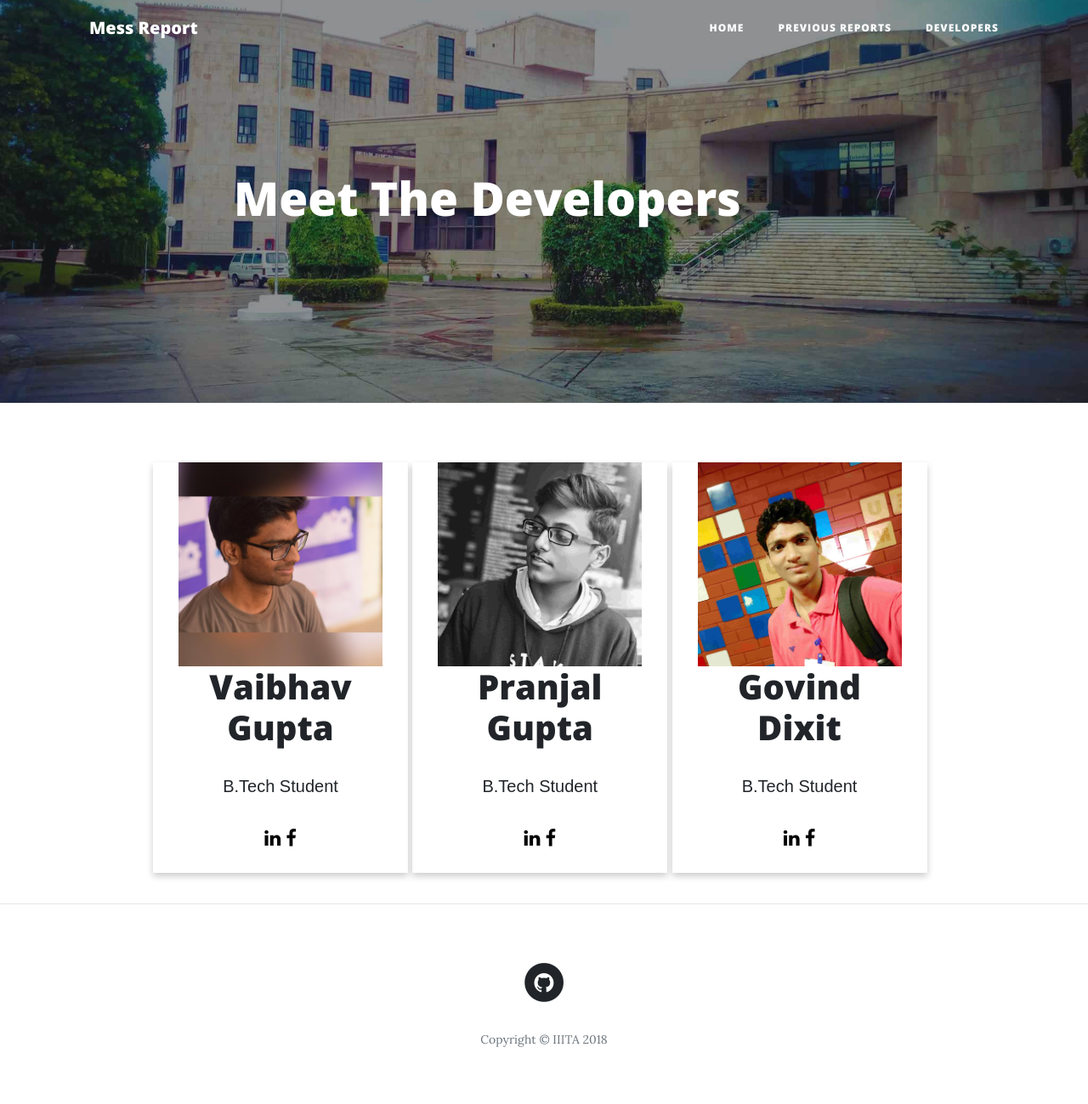
After one commit to GOVINDDIXIT/IIITA-Mess-App, a Django app: page /developers/ in a window 1280 px wide. The commit adds this page. Shown: the whole page at 85% size. Run offline with Django 3.2, Linux system fonts and the light colour scheme; some libraries are stand-ins or nearby versions.

Commit message:
Complete The Blog

```diff
--- a/backend/blog/urls.py
+++ b/backend/blog/urls.py
@@ -6,4 +6,6 @@ urlpatterns = [
     path('', views.homepage, name='homepage'),
     path('view/<date>/', views.view_post, name='view_post'),
     path('previous_report/', views.previous_reports, name='previous_report'),
+    path('developers/', views.developers, name='developers'),
+    path('check-status/', views.today_report_submitted, name="check_status"),
 ]
--- a/backend/blog/views.py
+++ b/backend/blog/views.py
@@ -4,17 +4,21 @@ from django.utils import timezone
 from django.shortcuts import render
 from django.http import HttpResponse
 from django.core.paginator import Paginator, EmptyPage, PageNotAnInteger
+from django.http import JsonResponse
+from django.views.decorators.csrf import csrf_exempt
 
 from review.models import ReviewQuestion
 
 
 def homepage(request):
     reports = []
+    status = True
     try:
         date = ReviewQuestion.objects.all().order_by(
             '-timestamp').first().timestamp.date()
     except:
-        date = False
+        status = False
+        date = timezone.now().date()
     queryset = ReviewQuestion.objects.filter(
         timestamp__date=date, ques_type='DAILY')
     while queryset.exists():
@@ -31,7 +35,7 @@ def homepage(request):
     except EmptyPage:
         posts = paginator.page(paginator.num_pages)
 
-    return render(request, 'blog/index.html', {'posts': posts, 'status': date})
+    return render(request, 'blog/index.html', {'posts': posts, 'status': status})
 
 
 def view_post(request, date):
@@ -45,6 +49,18 @@ def previous_reports(request):
         date = request.POST.get('date')
         queryset = ReviewQuestion.objects.filter(timestamp__date=date)
         return render(request, 'blog/view_post.html', {'report': queryset, 'status': queryset.exists(), 'date': date})
-        # except ReviewQuestion.DoesNotExist:
-        # return render(request, 'blog/404.html', {'error_msg': f'No Mess Report Found For {date}'})
     return render(request, 'blog/previous_report.html', {'today': timezone.now().date})
+
+
+def developers(request):
+    return render(request, 'blog/developers.html', {})
+
+
+@csrf_exempt
+def today_report_submitted(request):
+    queryset = ReviewQuestion.objects.filter(
+        timestamp__date=timezone.now().date())
+    if not queryset.exists():
+        return JsonResponse({'detail': 'Report Not Submitted'}, status=200)
+    else:
+        return JsonResponse({'detail': 'Report Already Submitted'}, status=403)
--- a/backend/templates/base.html
+++ b/backend/templates/base.html
@@ -24,6 +24,8 @@
     <!-- Custom styles for this template -->
     <link href={% static 'css/clean-blog.min.css' %} rel="stylesheet">
 
+    <!-- Font Awesome -->
+    <link rel="stylesheet" href="https://cdnjs.cloudflare.com/ajax/libs/font-awesome/4.7.0/css/font-awesome.min.css">
 </head>
 
 <body>
@@ -45,7 +47,7 @@
                         <a class="nav-link" href={% url 'previous_report' %}>Previous Reports</a>
                     </li>
                     <li class="nav-item">
-                        <a class="nav-link" href="#">Developers</a>
+                        <a class="nav-link" href={% url 'developers' %}>Developers</a>
                     </li>
                 </ul>
             </div>
@@ -60,7 +62,7 @@
                 <div class="col-lg-8 col-md-10 mx-auto">
                     <ul class="list-inline text-center">
                         <li class="list-inline-item">
-                            <a href="#">
+                            <a href="https://github.com/GOVINDDIXIT/Mess-App-Committe-Members-">
                                 <span class="fa-stack fa-lg">
                                     <i class="fa fa-circle fa-stack-2x"></i>
                                     <i class="fa fa-github fa-stack-1x fa-inverse"></i>
--- /dev/null
+++ b/backend/templates/blog/developers.html
@@ -0,0 +1,111 @@
+{% extends 'base.html' %} {% load staticfiles %} {% block content %}
+<style>
+    .outer {
+        margin: 0;
+    }
+
+    .card-custom {
+        box-shadow: 0 4px 8px 0 rgba(0, 0, 0, 0.2);
+        max-width: 300px;
+        text-align: center;
+        font-family: arial;
+        display: inline-block;
+        margin: 20px 0px;
+        padding: 0 30px;
+    }
+
+    .title-custom {
+        color: grey;
+        font-size: 18px;
+    }
+
+    .button-custom {
+        border: none;
+        outline: 0;
+        display: inline-block;
+        padding: 8px;
+        color: white;
+        background-color: #000;
+        text-align: center;
+        cursor: pointer;
+        width: 100%;
+        font-size: 18px;
+    }
+
+    .a-custom {
+        text-decoration: none;
+        font-size: 22px;
+        color: black;
+    }
+
+    .button-custom:hover,
+    .a-custom:hover {
+        opacity: 0.7;
+    }
+</style>
+<header class="masthead" style="background-image: url({% static 'img/iiitap2.jpg' %})">
+    <div class="overlay"></div>
+    <div class="container">
+        <div class="row">
+            <div class="col-lg-8 col-md-10 mx-auto">
+                <div class="post-heading">
+                    <h1>Meet The Developers</h1>
+
+                </div>
+            </div>
+        </div>
+    </div>
+</header>
+
+<!-- Post Content -->
+
+<article>
+    <div class="container">
+        <div class="row">
+            <div class="col-lg-10 col-md-12 mx-auto">
+                <div class="outer">
+                    <div class="card-custom">
+                        <img src={% static 'img/vaibhav.jpeg' %} alt="Vaibhav" style="width:100%">
+                        <h1>Vaibhav Gupta</h1>
+                        <p class="title">B.Tech Student</p>
+                        <div style="margin: 24px 0;">
+                            <a href="https://www.linkedin.com/in/vaibhavgupta79/" class="a-custom">
+                                <i class="fa fa-linkedin"></i>
+                            </a>
+                            <a href="https://www.facebook.com/vaib79" class="a-custom">
+                                <i class="fa fa-facebook"></i>
+                            </a>
+                        </div>
+                    </div>
+                    <div class="card-custom">
+                        <img src={% static 'img/pranjal.jpeg' %} alt="Pranjal" style="width:100%">
+                        <h1>Pranjal Gupta</h1>
+                        <p class="title">B.Tech Student</p>
+                        <div style="margin: 24px 0;">
+                            <a href="https://www.linkedin.com/in/pranjal-gupta-8a16ba165/" class="a-custom">
+                                <i class="fa fa-linkedin"></i>
+                            </a>
+                            <a href="https://www.facebook.com/pranjal.gupta.562" class="a-custom">
+                                <i class="fa fa-facebook"></i>
+                            </a>
+                        </div>
+                    </div>
+                    <div class="card-custom">
+                        <img src={% static 'img/govind-1.jpeg' %} alt="Govind" style="width:100%">
+                        <h1>Govind Dixit</h1>
+                        <p class="title">B.Tech Student</p>
+                        <div style="margin: 24px 0;">
+                            <a href="https://www.linkedin.com/in/govind-dixit-58708413a" class="a-custom">
+                                <i class="fa fa-linkedin"></i>
+                            </a>
+                            <a href="https://www.facebook.com/govinddixit05" class="a-custom">
+                                <i class="fa fa-facebook"></i>
+                            </a>
+                        </div>
+                    </div>
+                </div>
+            </div>
+        </div>
+    </div>
+</article>
+<hr> {% endblock %}
--- a/backend/templates/blog/index.html
+++ b/backend/templates/blog/index.html
@@ -18,7 +18,9 @@
     </div>
 </header>
 
+
 <!-- Main Content -->
+{% if status %}
 <div class="container">
     <div class="row">
         <div class="col-lg-8 col-md-10 mx-auto">
@@ -74,4 +76,4 @@
 
         </div>
     </div>
-    <hr> {% endblock %}
+    <hr> {% endif %} {% endblock %}
```
Also changed, not shown: backend/static/img/about-bg.jpg (deleted), backend/static/img/contact-bg.jpg (deleted), backend/static/img/govind-1.jpeg (added), backend/static/img/home-bg.jpg (deleted), backend/static/img/post-bg.jpg (deleted), backend/static/img/post-sample-image.jpg (deleted), backend/static/img/pranjal.jpeg (added), backend/static/img/vaibhav.jpeg (added).
